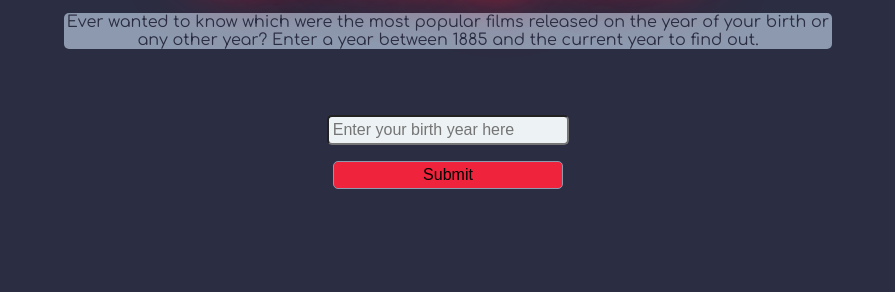
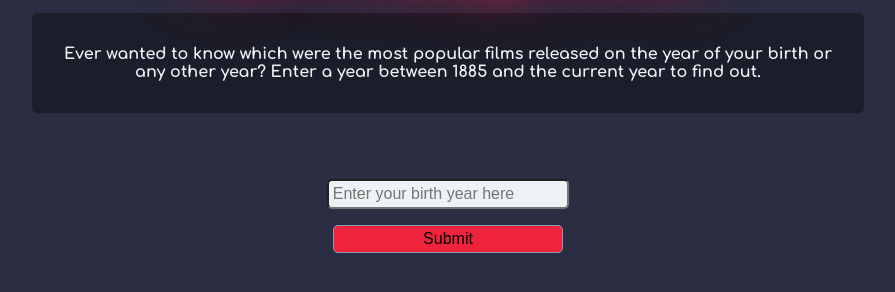
Before and after one commit to fac-14/CGKO_API, a website: page index.html in a window 1280 px wide. Shown: the part 132-424 px from the top of the page, without its empty margins (192-1087 px from the left). Drawn offline with Linux system fonts and the light colour scheme.

```diff
--- a/index.html
+++ b/index.html
@@ -6,7 +6,7 @@
   <title>Birthday Kino</title>
   <!-- <link href="https://fonts.googleapis.com/css?family=Raleway:400,500,600,700,800,900" rel="stylesheet"> -->
   <link rel="stylesheet" href="./style.css">
-  <link href="https://fonts.googleapis.com/css?family=Audiowide|Comfortaa" rel="stylesheet">
+  <link href="https://fonts.googleapis.com/css?family=Audiowide|Comfortaa:400,700" rel="stylesheet">
   <meta name="viewport" content="width=device-width, initial-scale=1.0">
 </head>
 
--- a/style.css
+++ b/style.css
@@ -32,9 +32,12 @@
     display: block;
     margin: auto;
     font-family: "Comfortaa", cursive;
-    color: #2b2d42;
-    background-color: #8d99ae;
+    font-weight: 700;
+    color: #edf2f4;
+    background-color: #1c1d2a;
     border-radius: 5px;
+    box-shadow: ;
+    padding: 2rem;
     max-width: 60vw;
 }
 
```
